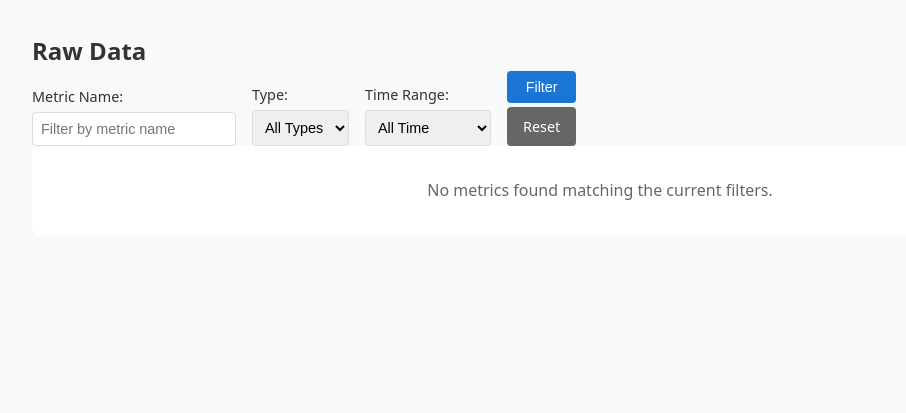
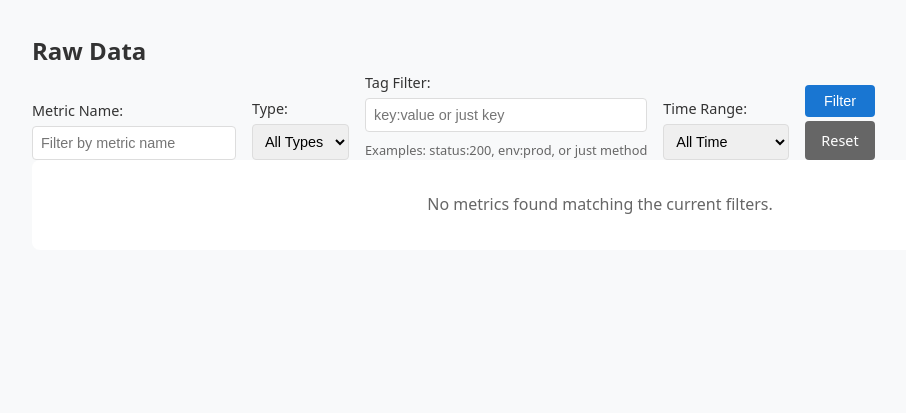
Before and after one commit to eliasdorneles/duckstatsd, a Flask app: page /raw in a window 1280 px wide. Shown: the part 70-483 px from the top of the page, without its empty margins (40-946 px from the left). Run offline with Flask 2, Linux system fonts and the light colour scheme; data that the repository does not hold is empty.

Commit message:
more support for tags

```diff
--- a/duckstatsd/web/app.py
+++ b/duckstatsd/web/app.py
@@ -281,12 +281,14 @@ def create_app(db_path: str = "metrics.db"):
 
         metric_name = request.args.get("metric_name", "").strip()
         metric_type = request.args.get("metric_type", "")
+        tag_filter = request.args.get("tag_filter", "").strip()
         hours = request.args.get("hours", "")
 
         # Convert empty strings to None
         filters = {
             "metric_name": metric_name or None,
             "metric_type": metric_type or None,
+            "tag_filter": tag_filter or None,
             "hours": int(hours) if hours else None,
         }
 
--- a/duckstatsd/web/database.py
+++ b/duckstatsd/web/database.py
@@ -232,6 +232,7 @@ class MetricsDB:
         metric_name: Optional[str] = None,
         metric_type: Optional[str] = None,
         hours: Optional[int] = None,
+        tag_filter: Optional[str] = None,
     ) -> List[Dict[str, Any]]:
         """Get raw metrics with filtering."""
         conditions = []
@@ -249,6 +250,17 @@ class MetricsDB:
             since = datetime.utcnow() - timedelta(hours=hours)
             conditions.append("timestamp >= ?")
             params.append(since.strftime("%Y-%m-%d %H:%M:%S"))
+
+        if tag_filter:
+            # Parse tag_filter format: "key:value"
+            if ":" in tag_filter:
+                tag_key, tag_value = tag_filter.split(":", 1)
+                conditions.append("json_extract(tags, '$.' || ?) = ?")
+                params.extend([tag_key, tag_value])
+            else:
+                # Just search for tag key existence
+                conditions.append("json_extract(tags, '$.' || ?) IS NOT NULL")
+                params.append(tag_filter)
 
         where_clause = " AND ".join(conditions) if conditions else "1=1"
         params.extend([limit, offset])
--- a/duckstatsd/web/static/style.css
+++ b/duckstatsd/web/static/style.css
@@ -151,6 +151,12 @@ body {
 .filter-group label {
   font-weight: 500;
   font-size: 0.9rem;
+}
+
+.filter-group small {
+  color: #666;
+  font-size: 0.8rem;
+  margin-top: 0.25rem;
 }
 
 select,
--- a/duckstatsd/web/templates/raw.html
+++ b/duckstatsd/web/templates/raw.html
@@ -27,6 +27,14 @@
             </div>
 
             <div class="filter-group">
+                <label for="tag_filter">Tag Filter:</label>
+                <input type="text" id="tag_filter" name="tag_filter"
+                       value="{{ filters.tag_filter or '' }}"
+                       placeholder="key:value or just key">
+                <small>Examples: status:200, env:prod, or just method</small>
+            </div>
+
+            <div class="filter-group">
                 <label for="hours">Time Range:</label>
                 <select id="hours" name="hours">
                     <option value="">All Time</option>
@@ -43,6 +51,13 @@
         </div>
     </form>
 </div>
+
+{% if filters.tag_filter %}
+<div class="filter-status">
+    <p>Showing metrics with tag filter: <code>{{ filters.tag_filter }}</code>
+    <a href="/raw" class="clear-filter">Clear filter</a></p>
+</div>
+{% endif %}
 
 <section class="raw-data">
     {% if raw_metrics %}
@@ -83,13 +98,13 @@
 
     <div class="pagination">
         {% if page > 1 %}
-        <a href="?{{ filters|urlencode }}&page={{ page - 1 }}" class="btn-page">← Previous</a>
+        <a href="?{% for key, value in filters.items() %}{% if value %}{{ key }}={{ value }}&{% endif %}{% endfor %}page={{ page - 1 }}" class="btn-page">← Previous</a>
         {% endif %}
 
         <span class="page-info">Page {{ page }}</span>
 
         {% if has_next %}
-        <a href="?{{ filters|urlencode }}&page={{ page + 1 }}" class="btn-page">Next →</a>
+        <a href="?{% for key, value in filters.items() %}{% if value %}{{ key }}={{ value }}&{% endif %}{% endfor %}page={{ page + 1 }}" class="btn-page">Next →</a>
         {% endif %}
     </div>
 
--- a/duckstatsd/web/templates/tags.html
+++ b/duckstatsd/web/templates/tags.html
@@ -40,7 +40,9 @@
                 {% for value in tag_values %}
                 <tr>
                     <td>
-                        <span class="tag-value">{{ value.tag_value }}</span>
+                        <a href="/raw?tag_filter={{ selected_tag_key }}:{{ value.tag_value }}" class="tag-value-link">
+                            <span class="tag-value">{{ value.tag_value }}</span>
+                        </a>
                     </td>
                     <td>{{ value.count }}</td>
                     <td>{{ value.last_seen.split(' ')[1][:8] if value.last_seen else '-' }}</td>
```
Also changed, not shown: other parts of duckstatsd/web/static/style.css (+37 -0 lines).
